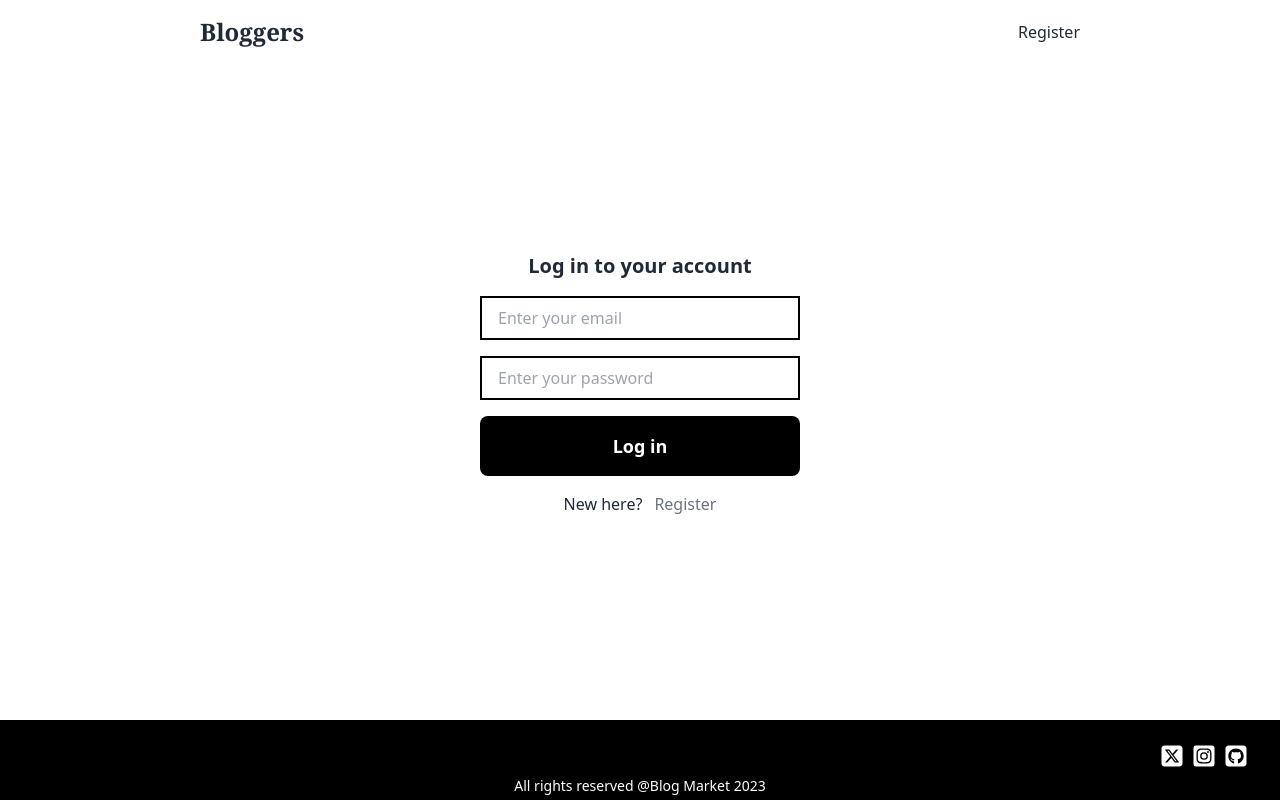
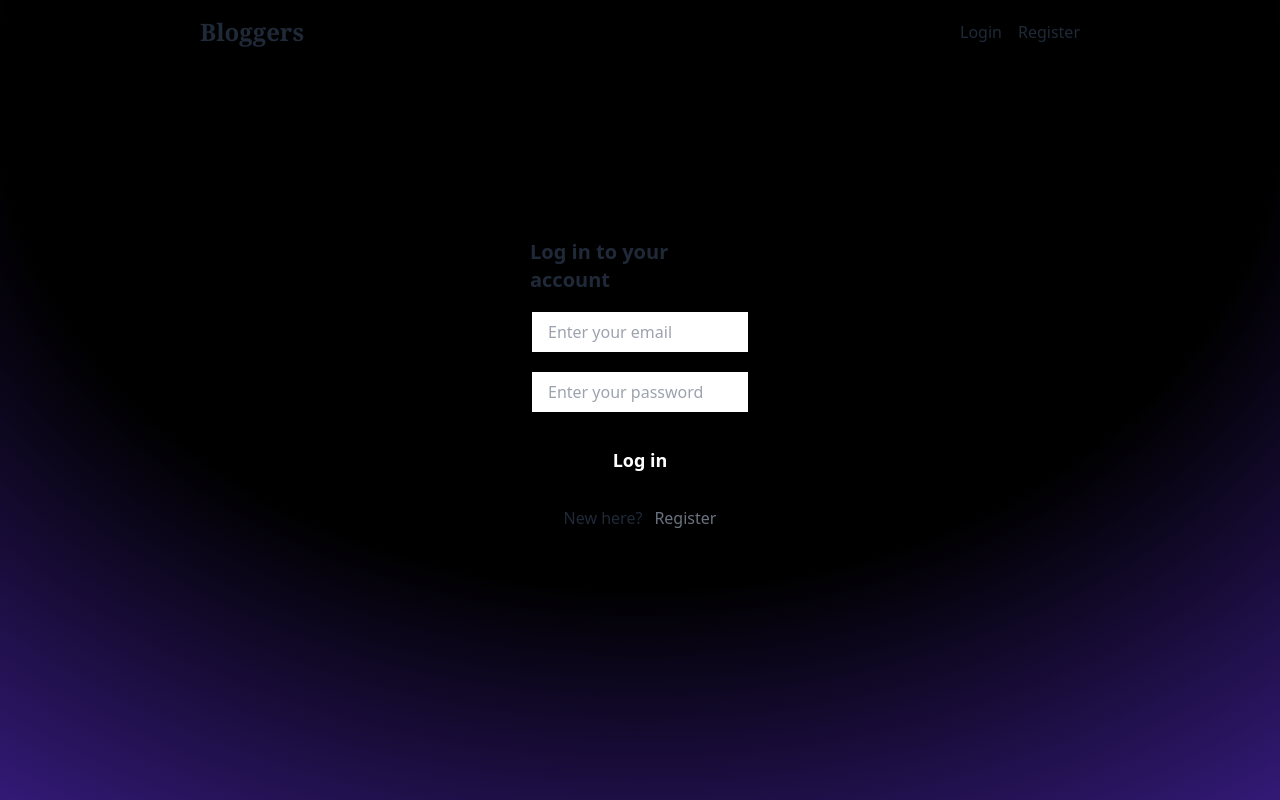
Before and after one commit to kumar4532/zuBlog, a React (Vite) app in the folder frontend/: page /login in a window 1280 px wide. Shown: the top 800 px of the page. Built offline with nearby package versions, Linux system fonts and the light colour scheme.

Commit message:
add layout file and style change

```diff
--- a/frontend/src/App.jsx
+++ b/frontend/src/App.jsx
@@ -7,10 +7,12 @@ import CreatePost from './pages/CreatePost'
 import EditPost from './pages/EditPost'
 import MyBlogs from './pages/MyBlogs'
 import { AuthContextProvider } from './context/UserContext'
+import Layout from './components/Layout'
 
 const App = () => {
   return (
       <AuthContextProvider>
+        <Layout>
         <Routes>
           <Route exact path="/" element={<Home/>}/>
           <Route exact path="/login" element={<Login/>}/>
@@ -20,6 +22,7 @@ const App = () => {
           <Route exact path="/edit/:id" element={<EditPost/>}/>
           <Route exact path="/myblogs" element={<MyBlogs/>}/>
         </Routes>
+        </Layout>
       </AuthContextProvider>
   )
 }
--- /dev/null
+++ b/frontend/src/components/Layout.jsx
@@ -0,0 +1,18 @@
+import React from 'react';
+import Navbar from './Navbar';
+import Footer from './Footer';
+
+const Layout = ({ children }) => {
+  return (
+    <div className="relative min-h-screen">
+      <div class="absolute inset-0 -z-10 h-full w-full items-center px-5 py-24 [background:radial-gradient(125%_125%_at_50%_10%,#000_40%,#63e_100%)]"></div>
+      <Navbar />
+      <div className="px-8 md:px-[200px] min-h-screen">
+        {children}
+      </div>
+      <Footer />
+    </div>
+  );
+};
+
+export default Layout;
--- a/frontend/src/pages/CreatePost.jsx
+++ b/frontend/src/pages/CreatePost.jsx
@@ -1,5 +1,3 @@
-import Navbar from '../components/Navbar'
-import Footer from '../components/Footer'
 import { useState } from 'react'
 import axios from 'axios'
 import Loader from '../components/Loader'
@@ -40,7 +38,6 @@ const CreatePost = () => {
 
   return (
     <div>
-      <Navbar/>
         <div className='px-6 md:px-[200px] mt-8'>
           <h1 className='font-bold md:text-2xl text-xl '>Create a post</h1>
           <form className='w-full flex flex-col space-y-4 md:space-y-8 mt-4'>
@@ -56,7 +53,6 @@ const CreatePost = () => {
             </button>}
           </form>
         </div>
-      <Footer/>
     </div>
   )
 }
--- a/frontend/src/pages/EditPost.jsx
+++ b/frontend/src/pages/EditPost.jsx
@@ -1,6 +1,4 @@
 import { useEffect, useState } from "react"
-import Footer from "../components/Footer"
-import Navbar from "../components/Navbar"
 import axios from "axios"
 import Loader from "../components/Loader"
 import { useParams, useNavigate } from "react-router-dom"
@@ -58,7 +56,6 @@ const EditPost = () => {
 
   return (
     <div>
-        <Navbar/>
         <div className='px-6 md:px-[200px] mt-8'>
           <h1 className='font-bold md:text-2xl text-xl '>Update a post</h1>
           <form className='w-full flex flex-col space-y-4 md:space-y-8 mt-4'>
@@ -74,7 +71,6 @@ const EditPost = () => {
             </button>}
           </form>
         </div>
-        <Footer/>
     </div>
   )
 }
--- a/frontend/src/pages/Home.jsx
+++ b/frontend/src/pages/Home.jsx
@@ -1,12 +1,9 @@
 import axios from "axios"
-import Footer from "../components/Footer"
 import HomePosts from "../components/HomePosts"
-import Navbar from "../components/Navbar"
 import { useContext, useEffect, useState } from "react"
 import { Link, useLocation } from "react-router-dom"
 import Loader from '../components/Loader'
 import { UserContext } from "../context/UserContext"
-
 
 const Home = () => {
 
@@ -49,7 +46,6 @@ const Home = () => {
 
   return (
     <>
-    <Navbar/>
       <div className="px-8 md:px-[200px] min-h-screen">
           {loader ? <div className="h-[40vh] flex justify-center items-center"><Loader/></div> :
             (!noResults?
@@ -59,7 +55,6 @@ const Home = () => {
                 </Link>
             )):<h3 className="text-center font-bold py-56">No posts available</h3>)}
       </div>
-    <Footer/>
     </>
   )
 }
--- a/frontend/src/pages/Login.jsx
+++ b/frontend/src/pages/Login.jsx
@@ -1,5 +1,4 @@
 import { Link, useNavigate } from "react-router-dom"
-import Footer from "../components/Footer"
 import { useContext, useState } from "react"
 import axios from "axios"
 import { UserContext } from "../context/UserContext"
@@ -31,10 +30,6 @@ const Login = () => {
 
   return (
     <>
-    <div className="flex items-center justify-between px-6 md:px-[200px] py-4">
-      <h1 className="text-lg md:text-2xl font-serif font-bold"><Link to="/">Bloggers</Link></h1>
-      <h3><Link to="/register">Register</Link></h3>
-      </div>
         <div className="w-full flex justify-center items-center h-[80vh] ">
           <div className="flex flex-col justify-center items-center space-y-4 w-[80%] md:w-[25%]">
             <h1 className="text-xl font-bold text-left">Log in to your account</h1>
@@ -48,7 +43,6 @@ const Login = () => {
             </div>
           </div>
         </div>
-    <Footer/>
     </>
 
   )
--- a/frontend/src/pages/MyBlogs.jsx
+++ b/frontend/src/pages/MyBlogs.jsx
@@ -1,6 +1,4 @@
 import { Link } from "react-router-dom";
-import Footer from "../components/Footer";
-import Navbar from "../components/Navbar";
 import { useEffect, useState, useContext } from "react";
 import axios from "axios";
 import HomePosts from "../components/HomePosts";
@@ -39,7 +37,6 @@ const MyBlogs = () => {
 
   return (
     <>
-    <Navbar/>
       <div className="px-8 md:px-[200px] min-h-screen">
           {loader ? <div className="h-[40vh] flex justify-center items-center"><Loader/></div> :
             (!noResults?
@@ -49,7 +46,6 @@ const MyBlogs = () => {
                 </Link>
             )):<h3 className="text-center font-bold py-56">No posts available</h3>)}
       </div>
-    <Footer/>
     </>
   );
 };
--- a/frontend/src/pages/PostDetails.jsx
+++ b/frontend/src/pages/PostDetails.jsx
@@ -1,7 +1,5 @@
 import { useNavigate, useParams } from "react-router-dom"
 import Comment from "../components/Comment"
-import Footer from "../components/Footer"
-import Navbar from "../components/Navbar"
 import {BiEdit} from 'react-icons/bi'
 import {MdDelete} from 'react-icons/md'
 import axios from "axios"
@@ -47,7 +45,6 @@ const PostDetails = () => {
 
   return (
     <div>
-      <Navbar />
       {loader ? (
         <div className="h-[80vh] flex justify-center items-center w-full">
           <Loader />
@@ -91,7 +88,6 @@ const PostDetails = () => {
           <Comment className="mb-2" postId={postId}/>
         </div>
       )}
-      <Footer />
     </div>
   );
 }
--- a/frontend/src/pages/Register.jsx
+++ b/frontend/src/pages/Register.jsx
@@ -1,5 +1,4 @@
 import { Link, useNavigate } from "react-router-dom"
-import Footer from "../components/Footer"
 import { useState } from "react"
 import axios from 'axios'
 
@@ -38,10 +37,6 @@ const Register = () => {
 
   return (
     <>
-      <div className="flex items-center justify-between px-6 md:px-[200px] py-4">
-    <h1 className="text-lg md:text-2xl font-serif font-bold"><Link to="/">Bloggers</Link></h1>
-    <h3><Link to="/login">Login</Link></h3>
-    </div>
     <div className="w-full flex justify-center items-center h-[80vh] ">
        <div className="flex flex-col justify-center items-center space-y-4 w-[80%] md:w-[25%]">
          <h1 className="text-xl font-bold text-left">Create an account</h1>
@@ -57,7 +52,6 @@ const Register = () => {
          </div>
        </div>
     </div>
-    <Footer/>
     </>
 
   )
```
